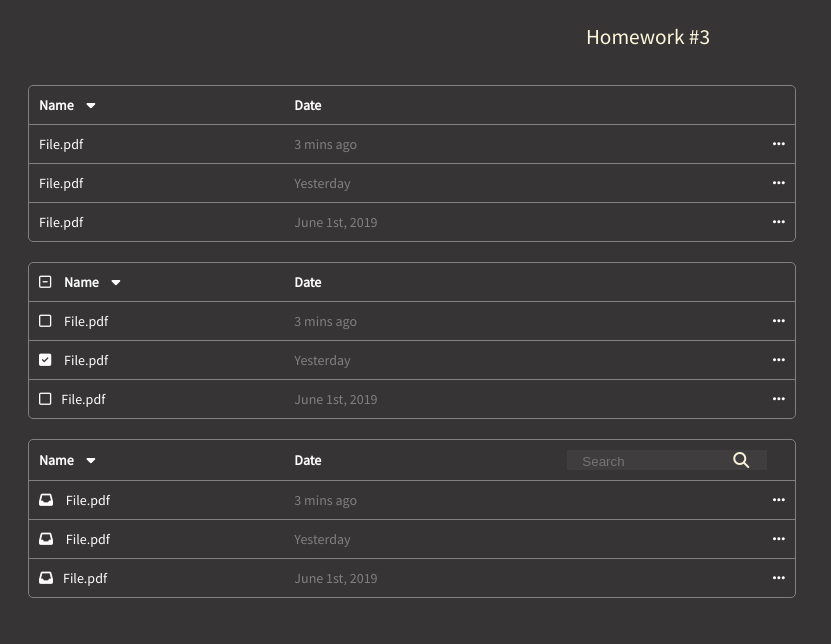
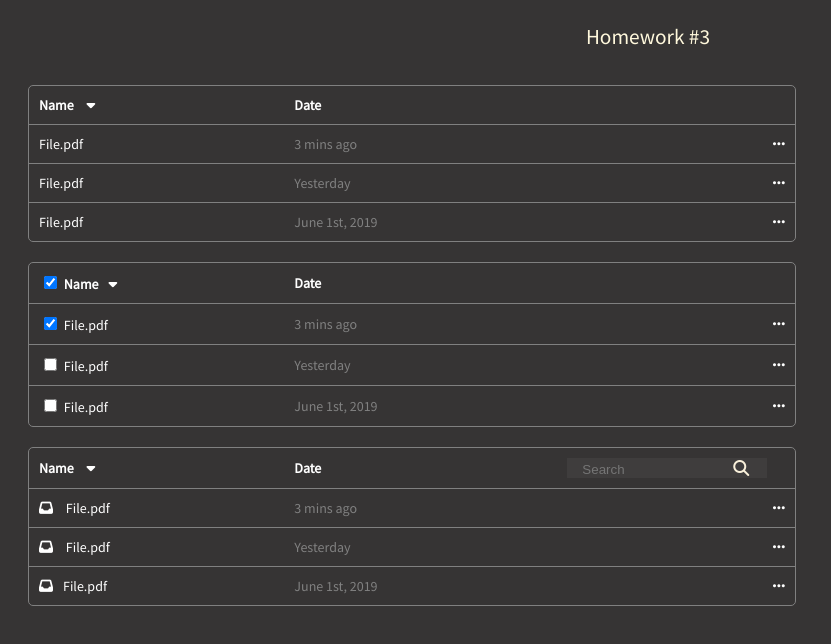
Before and after one commit to mariyagoli/Task-3, a plain HTML site: page index.html in a window 1280 px wide. Shown: the whole page, without its empty margins (0-831 px from the left). Drawn offline with Linux system fonts and the light colour scheme.

Commit message:
last version

```diff
--- a/index.html
+++ b/index.html
@@ -40,9 +40,8 @@
     <table class="secondtable">
         <tr>
             <th class="first-child of second table">
-                <i class="far fa-minus-square"></i>
-                Name
-                <i class="fas fa-caret-down"></i>
+                <input type="checkbox" class="customcheckbox" name="Name" checked/>
+                <label for ="Name">Name<i class="fas fa-caret-down"></i></label>
             </th>
         <th>
             Date
@@ -50,22 +49,23 @@
         <th> </th>
         </tr>
         <tr>
-            <td><i class="far fa-square"></i>
-            File.pdf
+            <td><input type="checkbox" class="customcheckbox" name="File" checked/>
+            <label for ="File">File.pdf</label>
         </td>
             <td class="data">3 mins ago</td>
                <td><i class="fas fa-ellipsis-h"></i>
             </td>
         </tr>
         <tr>
-            <td><i class="fas fa-check-square"></i>
-            File.pdf</td>
+            <td><input type="checkbox" class="customcheckbox" name="File" />
+                <label for ="File">File.pdf</label>
             <td class="data">Yesterday </td>
             <td> <i class="fas fa-ellipsis-h"></i>
             </td>
         </tr>
         <tr>
-            <td><i class="far fa-square"></i>File.pdf</td>
+            <td><input type="checkbox" class="customcheckbox" name="File" />
+                <label for ="File">File.pdf</label></td>
             <td class="data">June 1st, 2019</td>
                <td><i class="fas fa-ellipsis-h"></i>
             </td>
@@ -80,7 +80,7 @@
             <th>Date</th>
             <th class="inputsearch">
                 <form>
-                    <input type="text" placeholder="Search" disabled>
+                    <input type="text" placeholder="Search">
                     <button type="submit"></button>
                 </form>
             </th>
--- a/style.css
+++ b/style.css
@@ -56,7 +56,7 @@ padding: 10px;
   margin:20px;
   border-radius: 5px;
 }
-   .fa-minus-square, .fa-square, .fa-check-square, .fa-inbox
+   .fa-inbox
   {
     padding-left: 5 px;
     padding-right: 10px;
@@ -65,7 +65,12 @@ padding: 10px;
   {
     padding-left: 10px;
   }
-  form
+  .customcheckbox
+  {
+    padding-left:10px;
+    width:15px;
+  }
+    form
 {
 background-color:  rgb(63, 61, 61);
 color: white;
```
